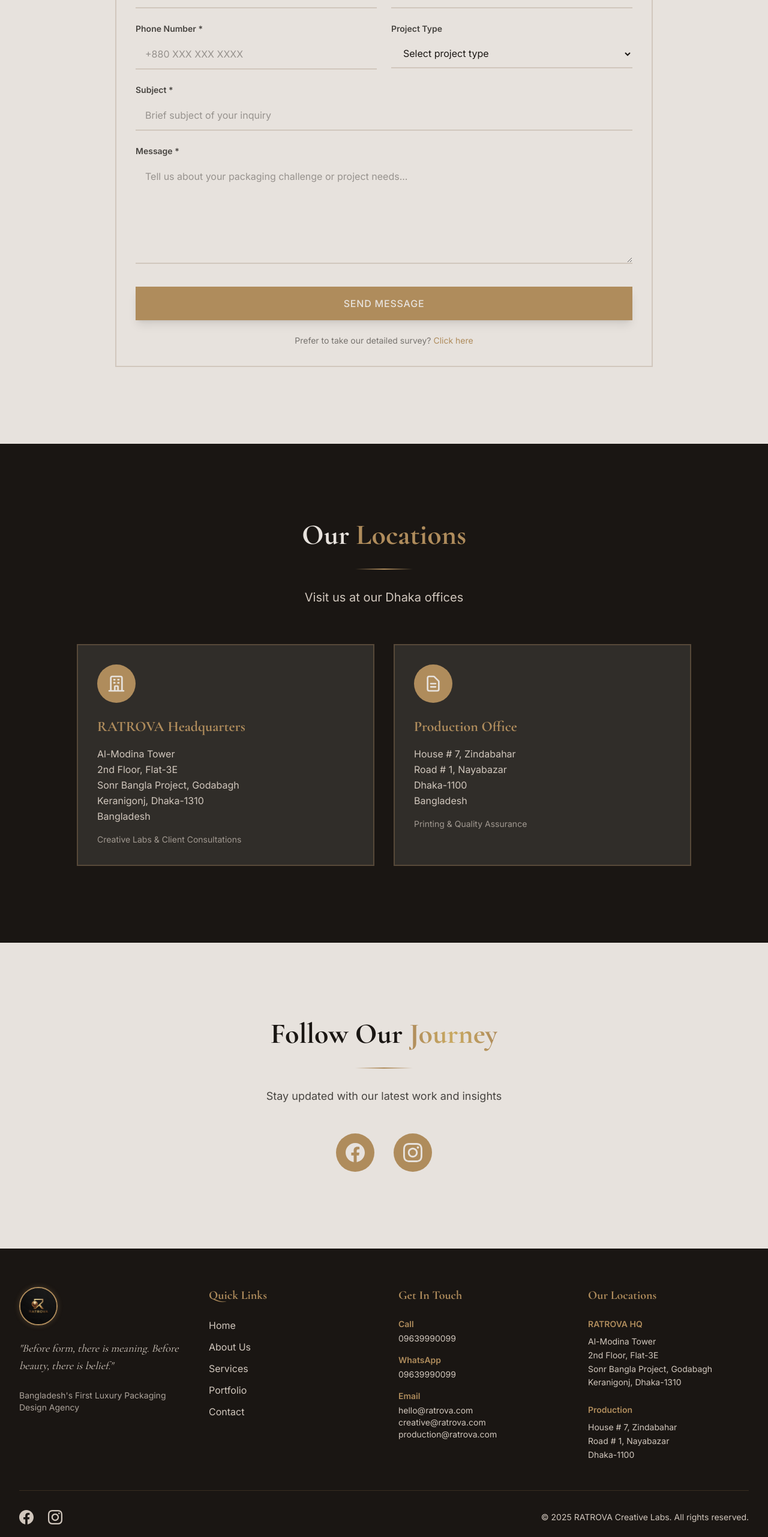
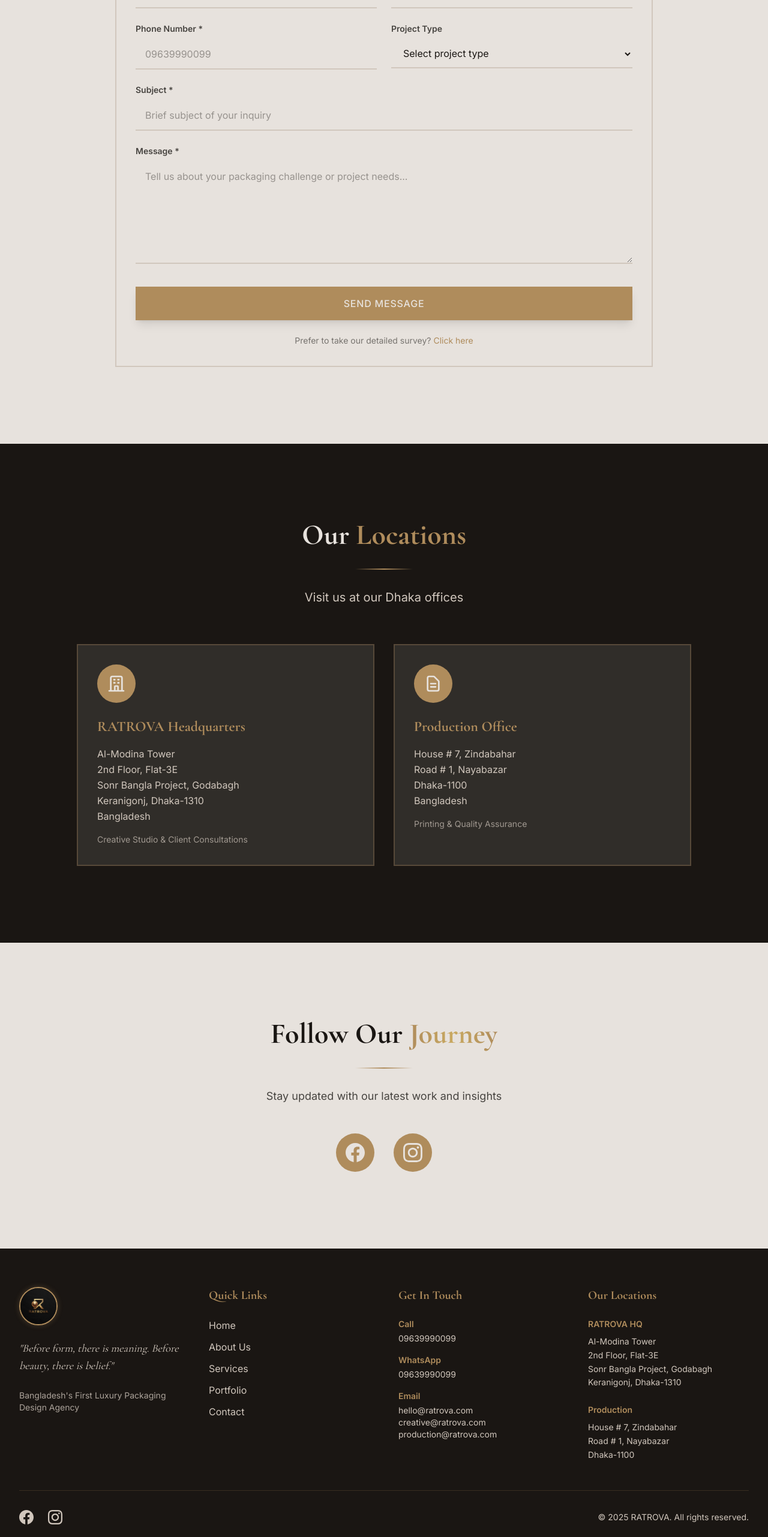
Before and after one commit to sagorsk35-bot/ratrova-website, a Next.js app: page /contact in a window 1280 px wide. Shown: the part 1214-3777 px from the top of the page at 60% size. Built offline with nearby package versions, Linux system fonts and the light colour scheme.

Commit message:
Final branding cleanup: Removed all 'Creative Labs' references

```diff
--- a/app/about/page.js
+++ b/app/about/page.js
@@ -25,7 +25,7 @@
 
             <div className="space-y-6 text-lg text-ratrova-charcoal leading-relaxed">
               <p>
-                RATROVA Creative Labs was born from a simple yet powerful belief: <strong className="text-ratrova-gold">exceptional design shouldn't require sacrificing family, heritage, or homeland.</strong>
+                RATROVA was born from a simple yet powerful belief: <strong className="text-ratrova-gold">exceptional design shouldn't require sacrificing family, heritage, or homeland.</strong>
               </p>
 
               <p>
@@ -38,7 +38,7 @@
               </p>
 
               <p>
-                RATROVA Creative Labs is Bangladesh's <strong className="text-ratrova-gold">first luxury packaging design agency</strong> –
+                RATROVA is Bangladesh's <strong className="text-ratrova-gold">first luxury packaging design agency</strong> –
                 not because we wanted a title, but because we wanted to prove that international-standard work,
                 premium client experiences, and meaningful careers can thrive right here in Dhaka.
               </p>
@@ -76,7 +76,7 @@
                 Our Vision
               </h3>
               <p className="text-ratrova-charcoal leading-relaxed text-lg">
-                Build a comprehensive design ecosystem spanning five wings: Creative Labs (active now),
+                Build a comprehensive design ecosystem spanning five wings: Creative Studio (active now),
                 Packaging & Manufacturing (2026), AI Studio (2027), Design University (2028),
                 and Freelancer Platform (2029). Each wing empowers local talent while serving global standards.
               </p>
--- a/app/contact/page.js
+++ b/app/contact/page.js
@@ -185,7 +185,7 @@
                     value={formData.phone}
                     onChange={(e) => setFormData({ ...formData, phone: e.target.value })}
                     className="input-luxury"
-                    placeholder="+880 XXX XXX XXXX"
+                    placeholder="09639990099"
                   />
                 </div>
 
@@ -279,7 +279,7 @@
                 Bangladesh
               </p>
               <p className="text-sm text-ratrova-beige/70 mt-4">
-                Creative Labs & Client Consultations
+                Creative Studio & Client Consultations
               </p>
             </div>
 
--- a/app/layout.js
+++ b/app/layout.js
@@ -3,7 +3,7 @@
 import Footer from '../components/Footer'
 
 export const metadata = {
-  title: 'RATROVA Creative Labs | Bangladesh\'s First Luxury Packaging Design Agency',
+  title: 'RATROVA | Bangladesh\'s First Luxury Packaging Design Agency',
   description: 'Before form, there is meaning. Before beauty, there is belief. RATROVA is Bangladesh\'s premier luxury packaging design agency.',
   keywords: 'packaging design bangladesh, luxury branding dhaka, brand identity, ratrova',
 }
--- a/app/portfolio/page.js
+++ b/app/portfolio/page.js
@@ -66,7 +66,7 @@
                 Portfolio <span className="text-ratrova-gold">Coming Soon</span>
               </h2>
               <p className="text-lg text-ratrova-charcoal leading-relaxed mb-6">
-                We're currently curating our case studies and project showcases. As RATROVA Creative Labs
+                We're currently curating our case studies and project showcases. As RATROVA
                 actively serves clients in Q1 2025, we'll be updating this portfolio with real work,
                 detailed process breakdowns, and measurable results.
               </p>
--- a/components/Footer.js
+++ b/components/Footer.js
@@ -11,7 +11,7 @@
           <div className="space-y-6">
             <div className="flex items-center space-x-3">
               <div className="flex items-center space-x-3">
-                <img src="/ratrova-logo-v3.jpg" alt="Ratrova Creative Labs" className="w-16 h-16 object-contain rounded-full border-2 border-ratrova-gold shadow-[0_0_10px_rgba(175,140,92,0.3)]" />
+                <img src="/ratrova-logo-v3.jpg" alt="RATROVA" className="w-16 h-16 object-contain rounded-full border-2 border-ratrova-gold shadow-[0_0_10px_rgba(175,140,92,0.3)]" />
               </div>
             </div>
             <p className="font-cormorant italic text-ratrova-beige text-lg leading-relaxed">
@@ -135,7 +135,7 @@
             </div>
 
             <p className="text-ratrova-beige text-sm">
-              © {currentYear} RATROVA Creative Labs. All rights reserved.
+              © {currentYear} RATROVA. All rights reserved.
             </p>
           </div>
         </div>
```
